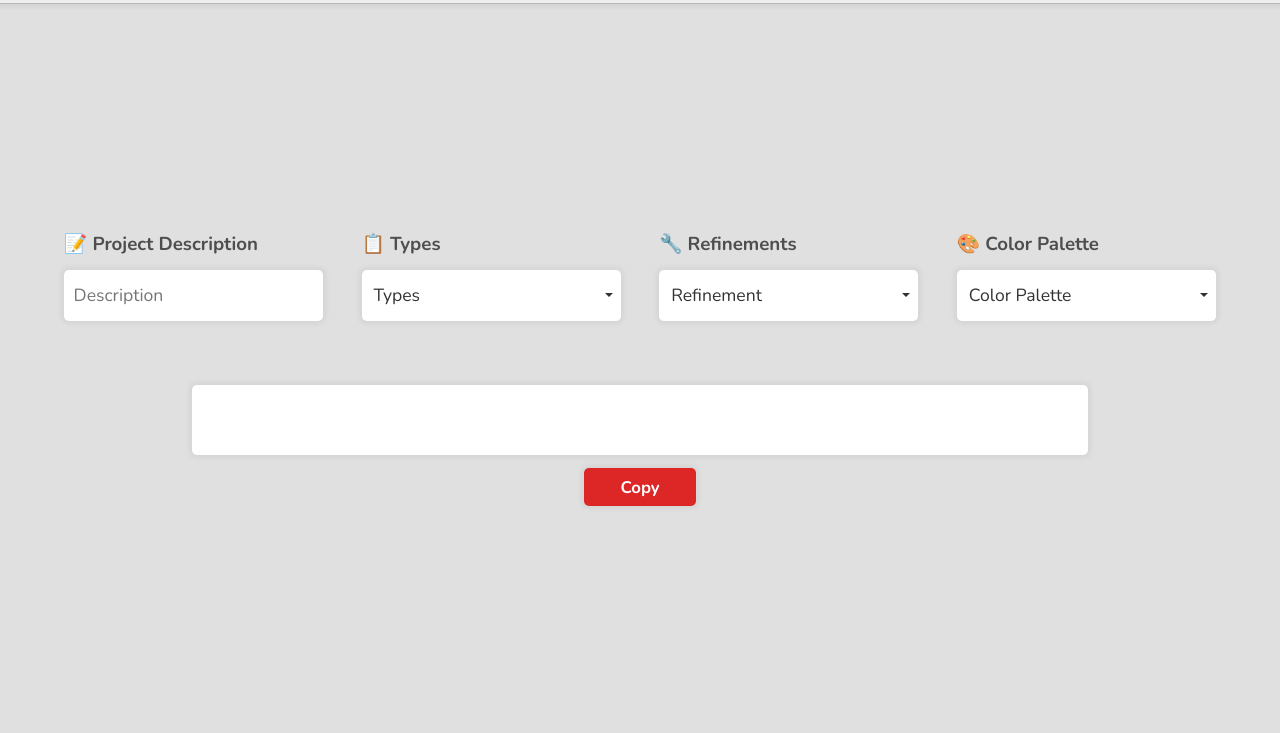
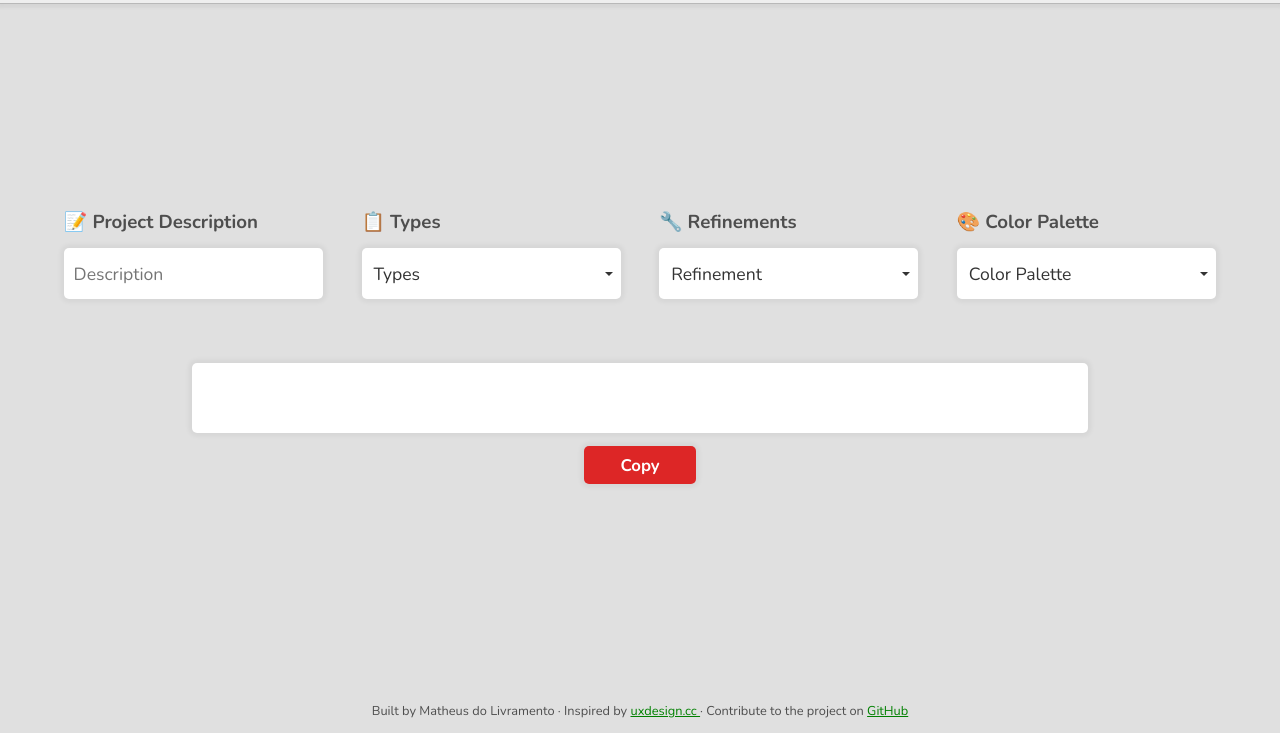
Before and after one commit to livramatheus/ez-ux, a plain HTML site: page index.html in a window 1280 px wide. Shown: the part 67-800 px from the top of the page. Drawn offline with nearby package versions, Linux system fonts and the light colour scheme.

Commit message:
feat: develop footer

```diff
--- a/index.html
+++ b/index.html
@@ -11,10 +11,12 @@
     <title>Document</title>
 </head>
 <body>
+
     <div id="logo">
         <img src="images/logo.svg" alt="ez-ux">
         <span>Midjourney UI generation inputs made easy!</span>
     </div>
+
     <div id="content-wrapper">
         <div id="app"></div>
         <div id="result-wrapper">
@@ -22,6 +24,23 @@
             <button id="copy">Copy</button>
         </div>
     </div>
+
+    <footer>
+        Built by Matheus do Livramento · Inspired by
+        <a
+            href="https://bootcamp.uxdesign.cc/midjourney-prompts-to-create-outstanding-ui-design-ef947bf63007"
+            target="_blank"
+        >
+            uxdesign.cc
+        </a> · Contribute to the project on
+        <a
+            href="https://github.com/livramatheus/ez-ux"
+            target="_blank"
+        >
+            GitHub
+        </a>
+    </footer>
+
     <script type="text/javascript" src="https://cdn.jsdelivr.net/npm/toastify-js"></script>
     <script src="./src/vanillaSelectBox.js"></script>
     <script src="./src/script.js"></script>
--- a/src/style.css
+++ b/src/style.css
@@ -134,6 +134,17 @@ body {
     outline: none;
 }
 
+footer {
+    color: #4e4e4e;
+    font-size: 0.8rem;
+    padding: 0.8rem;
+    text-align: center;
+}
+
+footer a {
+    color: green;
+}
+
 @media only screen and (max-width: 600px) {
     body {
         justify-content: flex-start;
```
